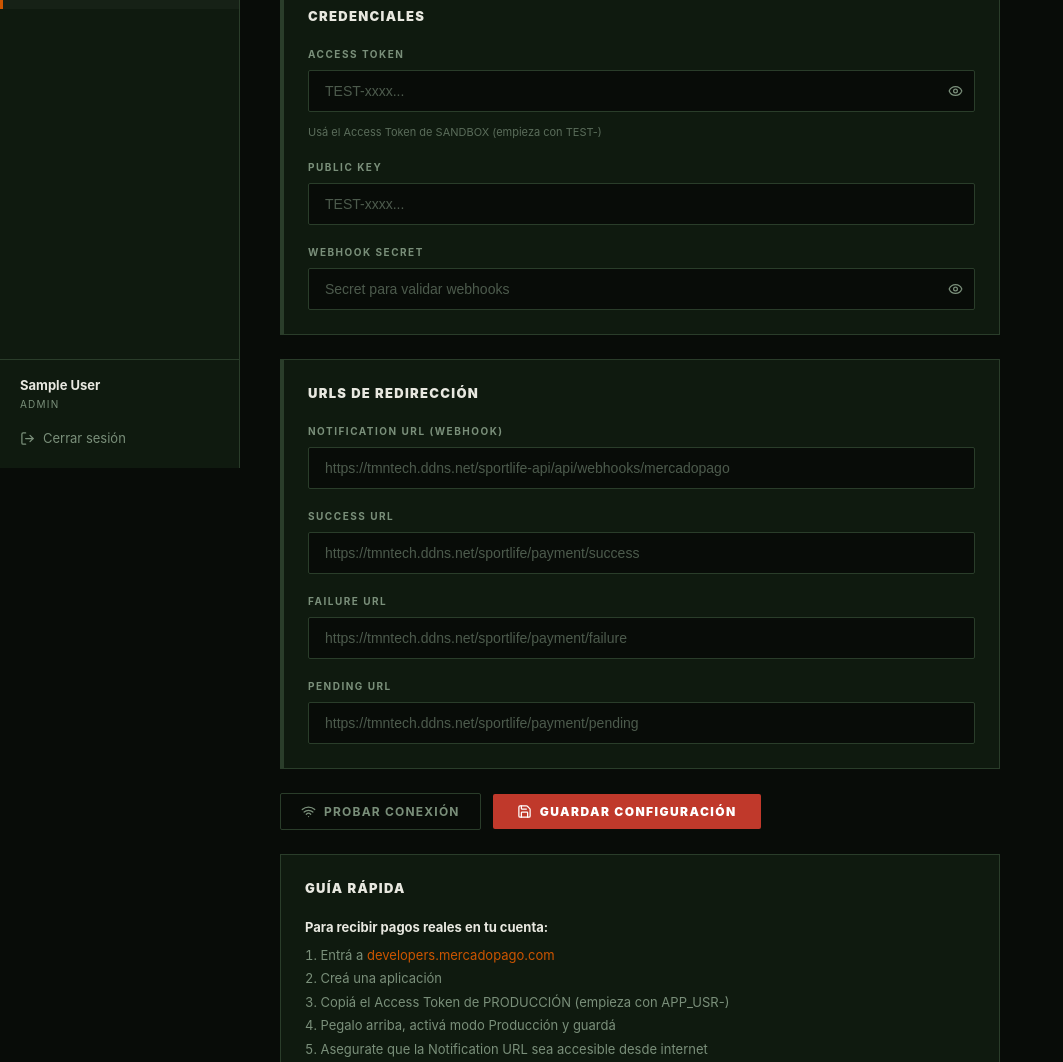
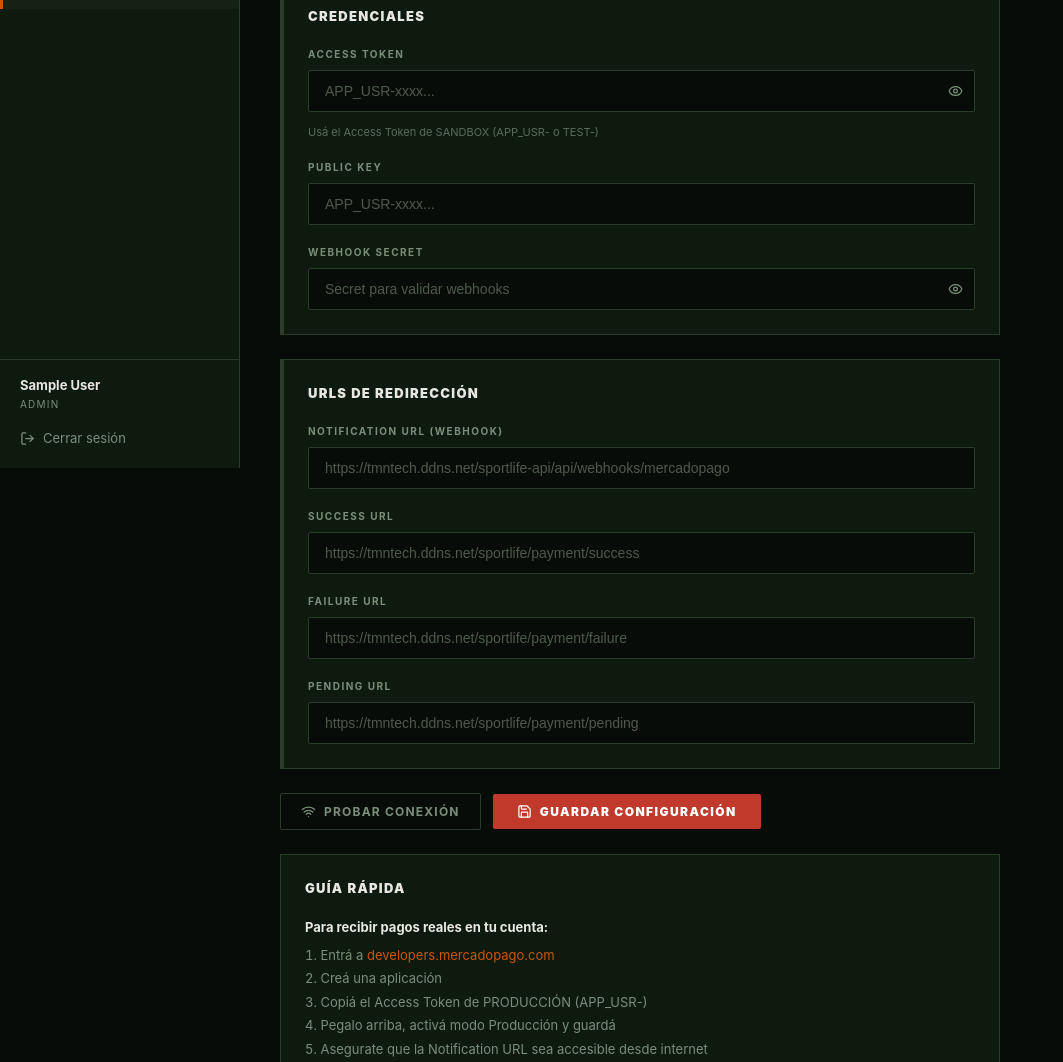
Before and after one commit to Adolfo-schlegel/sportlife-ui, a React (Vite) app: page /sportlife/admin/mercadopago in a window 1280 px wide. Shown: the part 332-1394 px from the top of the page, without its empty margins (0-1063 px from the left). Built offline with nearby package versions, Linux system fonts and the light colour scheme; no server answers; sample sign-in values are in the browser's storage.

Commit message:
Update AdminMercadoPago.tsx

```diff
--- a/src/pages/admin/AdminMercadoPago.tsx
+++ b/src/pages/admin/AdminMercadoPago.tsx
@@ -117,7 +117,7 @@ export default function AdminMercadoPago() {
                   type={showToken ? 'text' : 'password'}
                   value={config.accessToken}
                   onChange={e => setConfig(c => ({ ...c, accessToken: e.target.value }))}
-                  placeholder={config.isTestMode ? 'TEST-xxxx...' : 'APP_USR-xxxx...'}
+                  placeholder="APP_USR-xxxx..."
                   className={`${styles.input} ${styles.inputWithBtn}`}
                 />
                 <button onClick={() => setShowToken(v => !v)} className={styles.eyeBtn}>
@@ -125,7 +125,7 @@ export default function AdminMercadoPago() {
                 </button>
               </div>
               <p className={styles.fieldHint}>
-                {config.isTestMode ? 'Usá el Access Token de SANDBOX (empieza con TEST-)' : 'Usá el Access Token de PRODUCCIÓN (empieza con APP_USR-)'}
+                {config.isTestMode ? 'Usá el Access Token de SANDBOX (APP_USR- o TEST-)' : 'Usá el Access Token de PRODUCCIÓN (empieza con APP_USR-)'}
               </p>
             </div>
 
@@ -135,7 +135,7 @@ export default function AdminMercadoPago() {
                 type="text"
                 value={config.publicKey}
                 onChange={e => setConfig(c => ({ ...c, publicKey: e.target.value }))}
-                placeholder={config.isTestMode ? 'TEST-xxxx...' : 'APP_USR-xxxx...'}
+                placeholder="APP_USR-xxxx..."
                 className={styles.input}
               />
             </div>
@@ -215,7 +215,7 @@ export default function AdminMercadoPago() {
             <ol className={styles.guideOl}>
               <li>Entrá a <span>developers.mercadopago.com</span></li>
               <li>Creá una aplicación</li>
-              <li>Copiá el Access Token de PRODUCCIÓN (empieza con APP_USR-)</li>
+              <li>Copiá el Access Token de PRODUCCIÓN (APP_USR-)</li>
               <li>Pegalo arriba, activá modo Producción y guardá</li>
               <li>Asegurate que la Notification URL sea accesible desde internet</li>
             </ol>
```
